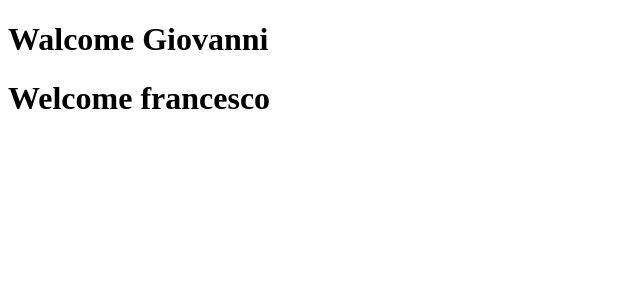
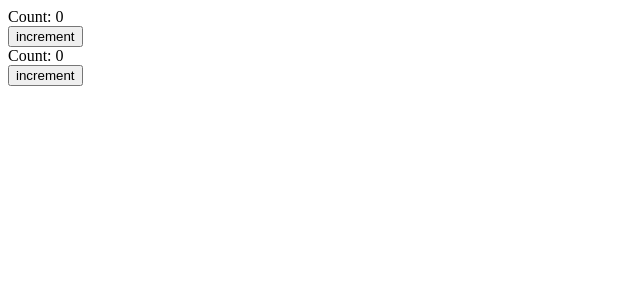
Before and after one commit to vrunafederico/Develhope-React, a React (Create React App) app: page / in a window 1280 px wide. Shown: the top 300 px of the page, without its empty margins (0-640 px from the left). Built offline with nearby package versions, Linux system fonts and the light colour scheme.

Commit message:
Events-1

```diff
--- a/src/App.js
+++ b/src/App.js
@@ -1,10 +1,12 @@
 import React from "react";
-import { Walcome } from "./Welcome";
+import { ClickCounter } from "./ClickCounter";
+
+
 
 export class App extends React.Component{
     render(){
         return(
-            <Walcome name="francesco" />
+            <ClickCounter />
         )
     }
 }
--- /dev/null
+++ b/src/ClickCounter.js
@@ -0,0 +1,40 @@
+import React from "react";
+import { useState } from "react";
+
+export class ClickCounter extends React.Component{
+    state = {
+        count: 0,
+    }
+
+    handleCount = () =>{
+        this.setState( {
+            count: this.state.count +1  ,
+        })
+    }
+
+    render(){
+        return(
+            <div>
+                <div>Count: {this.state.count}</div>
+                <button onClick={this.handleCount}>increment</button>
+            </div>
+        )
+    }
+}
+
+
+export function ClickCounter2(){
+
+    const [count2, setCount2] = useState(0);
+
+    const handleCount2 = () =>{
+        setCount2(count2+1)
+    }
+
+    return(
+        <div>
+            <div>Count: {count2}</div>
+            <button onClick={handleCount2}>increment</button>
+        </div>
+    );
+}
--- a/src/Welcome.js
+++ /dev/null
@@ -1,11 +0,0 @@
-import React from "react";
-
-export class Walcome extends React.Component{
-    render(){
-        return (
-            <h1>
-                Welcome {this.props.name}
-            </h1>
-        )
-    }
-}
--- a/src/index.js
+++ b/src/index.js
@@ -1,18 +1,20 @@
 import { App } from "./App";
 import ReactDOM  from "react-dom";
-import { render } from "@testing-library/react";
 
-ReactDOM.render(<App />, document.getElementById("app"));
+import { ClickCounter2 } from "./ClickCounter";
+
+// ReactDOM.render(<App />, document.getElementById("app"));
+
 const root = ReactDOM.createRoot(document.getElementById("root"));
 
 
 root.render(
-    <Name name="Giovanni"/>
+    <App />
 )
 
+const root2 = ReactDOM.createRoot(document.getElementById("app"));
 
-export function Name(props){
-    return(
-        <h1>Walcome {props.name}</h1>
-    )
-}
+
+root2.render(
+    <ClickCounter2 />
+)
```
